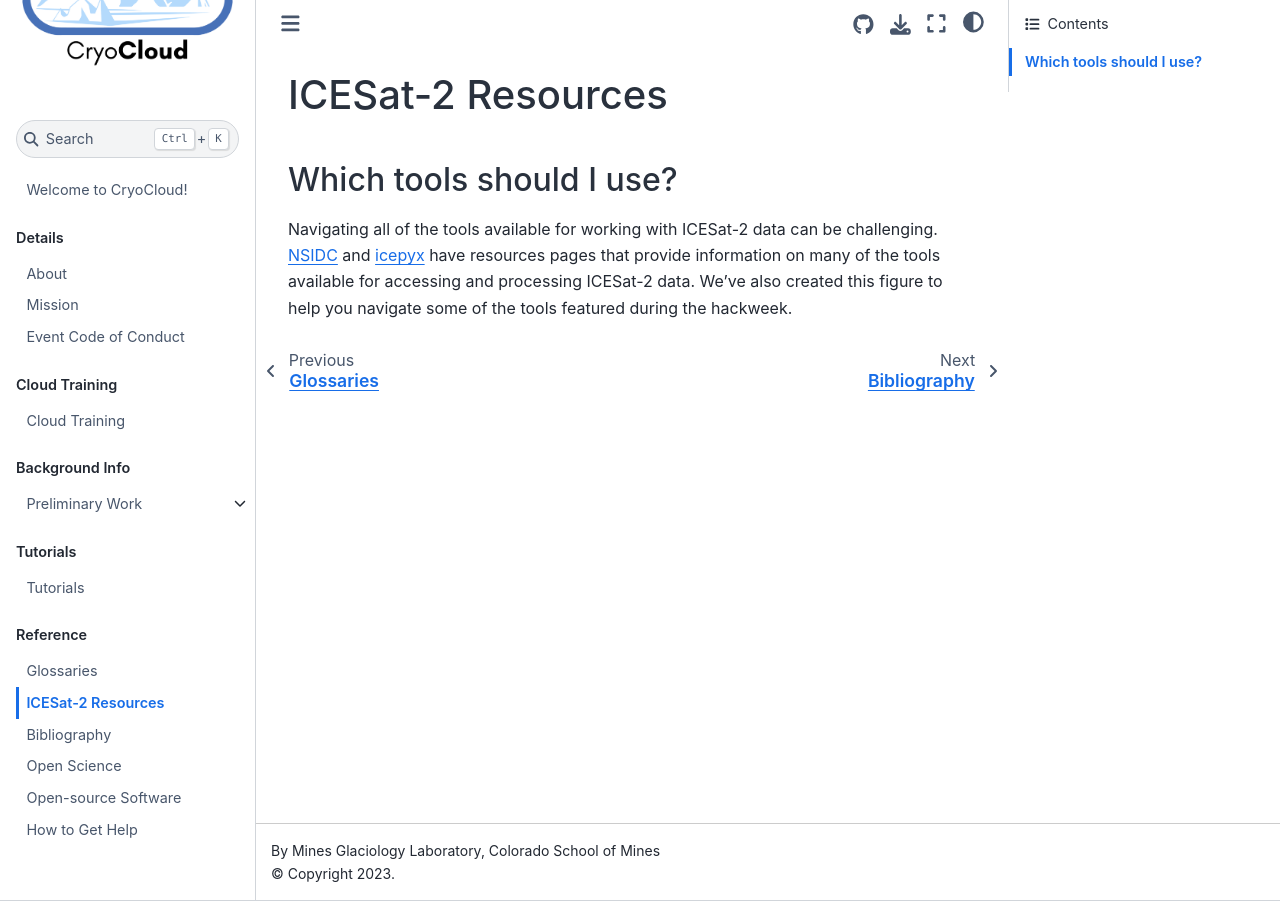
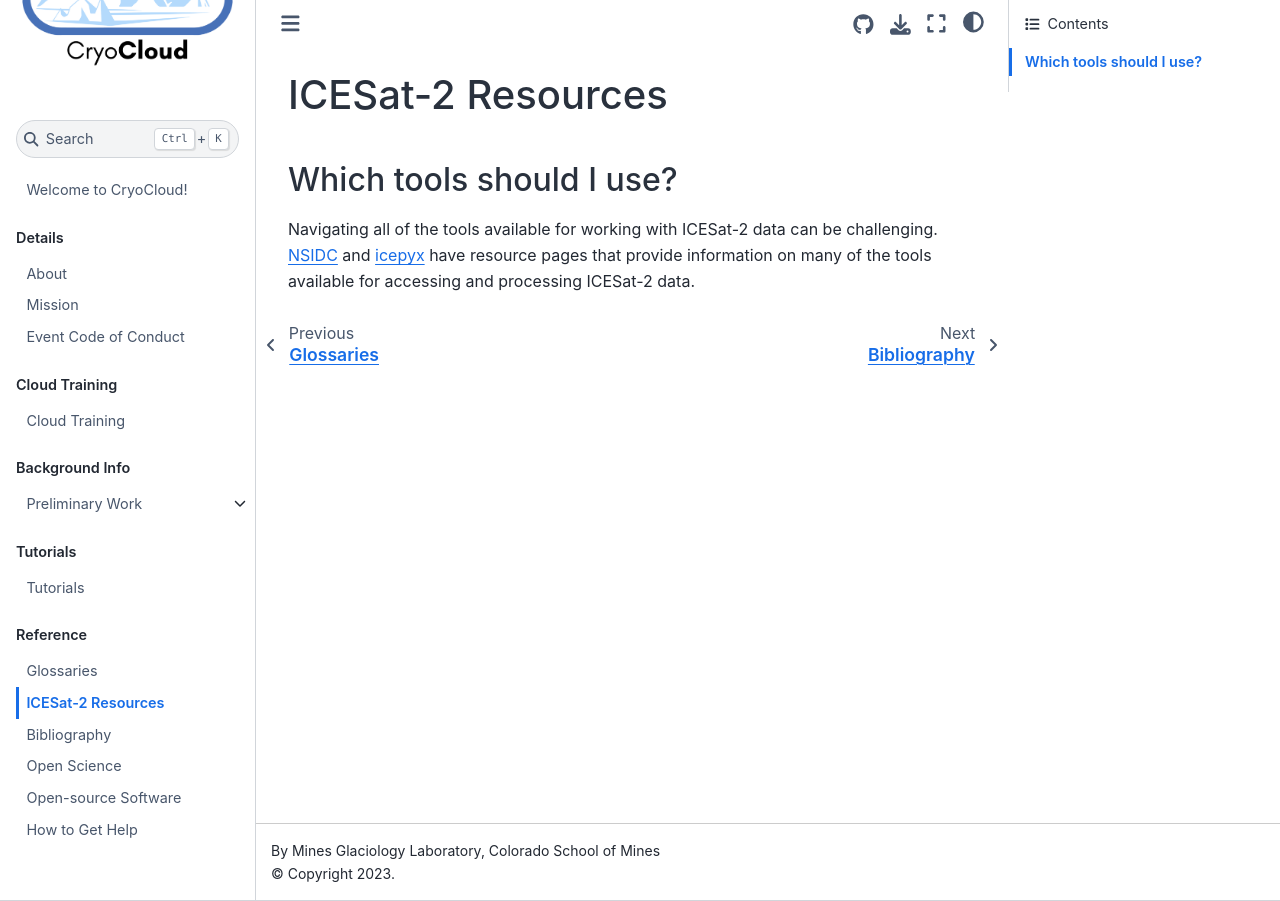
Before and after one commit to CryoInTheCloud/CryoCloudWebsite, a Jupyter Book: the page built from book/reference/IS2-resources.md, in a window 1280 px wide. Built offline with Jupyter Book 1.0.4 settings and Sphinx 7.4.7 and the Sphinx Book theme 1.1.4, drawn with Linux system fonts in a browser that asks for light colours.

```diff
--- a/book/reference/IS2-resources.md
+++ b/book/reference/IS2-resources.md
@@ -3,4 +3,4 @@
 ## Which tools should I use?
 
 Navigating all of the tools available for working with ICESat-2 data can be challenging.
-[NSIDC](https://nsidc.org/data/icesat-2/tools) and [icepyx](https://icepyx.readthedocs.io/en/latest/community/resources.html) have resources pages that provide information on many of the tools available for accessing and processing ICESat-2 data. We've also created this figure to help you navigate some of the tools featured during the hackweek.
+[NSIDC](https://nsidc.org/data/icesat-2/tools) and [icepyx](https://icepyx.readthedocs.io/en/latest/community/resources.html) have resource pages that provide information on many of the tools available for accessing and processing ICESat-2 data.
```
Also changed, not shown: book/img/earthdata-login.png (added), book/img/gee-signup.jpeg (added), book/img/github-signup.png (added), book/img/github-token.png (added), book/img/hub-logout-button.png (added), book/img/jupyter-terminal.png (added), book/img/jupyterhub-authentication.png (added), book/img/jupyterhub-connectivity.png (added), book/img/jupyterhub-overview.png (added), book/img/people-github.png (added), book/img/public-github.png (added), book/img/repos.png (added).
